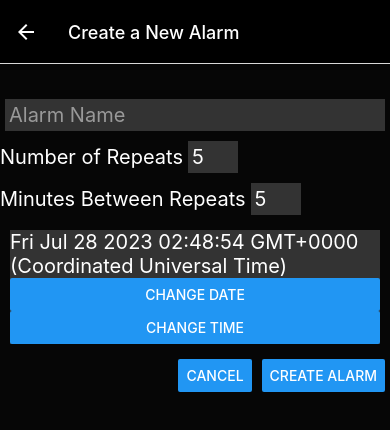
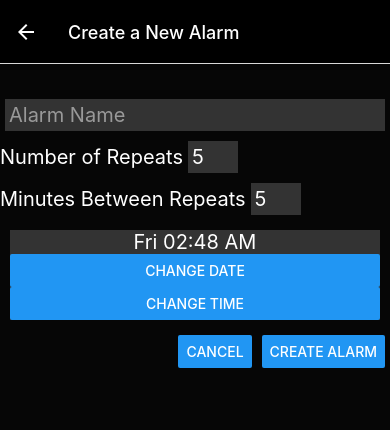
Before and after one commit to Geeoon/alarms-plus, a React Native app in the folder src/alarms-plus/: screen / in a window 390 px wide. Both pictures are taken after a click on the button "CREATE NEW ALARM". Shown: the top 430 px of the page. Built offline with nearby package versions, Linux system fonts and the light colour scheme.

Commit message:
Formatted date display

```diff
--- a/src/alarms-plus/components/NewAlarmScreen.js
+++ b/src/alarms-plus/components/NewAlarmScreen.js
@@ -68,7 +68,7 @@ export default function NewAlarmScreen({navigation}) {
                 />
             </View>
             <View style={{backgroundColor: '#333333', margin: 10}}>
-              <Text style={styles.text}>{date.toString()}</Text>
+              <Text style={styles.text}>{date.toLocaleDateString([], {weekday: 'short', hour: '2-digit', minute:'2-digit'})}</Text>
               <Button title='Change Date' onPress={() => {
                 setPickerMode('date');
                 setShowPicker(true);
```
